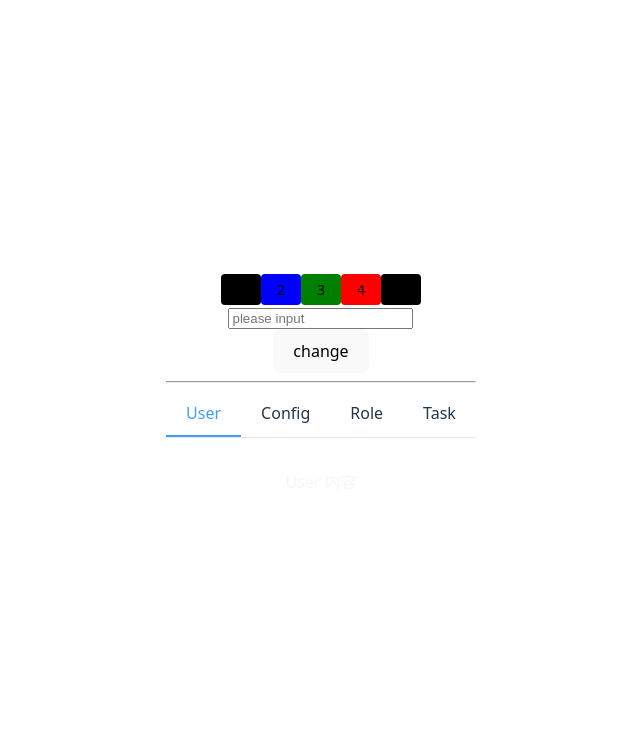
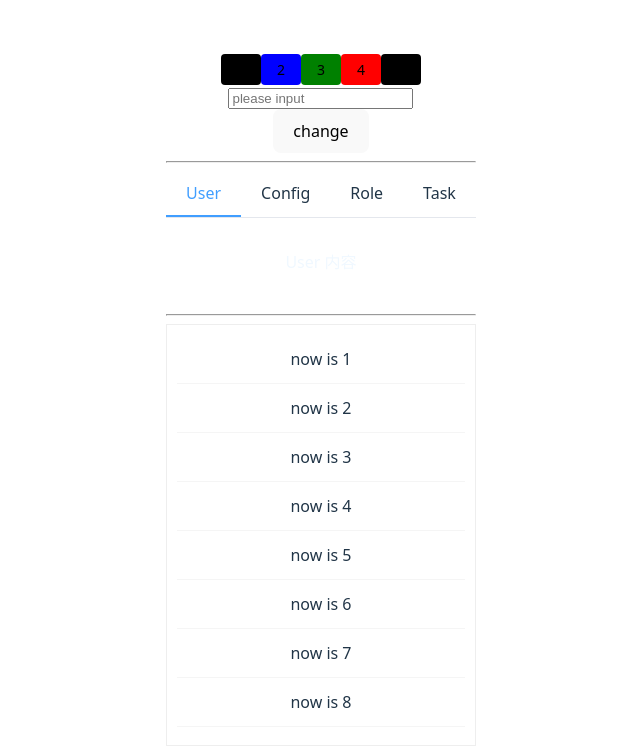
Before and after one commit to Homfay-0903/Vue-exercise, a Vue app in the folder Core/Ts-Component/: page / in a window 1280 px wide. Shown: the top 746 px of the page, without its empty margins (319-959 px from the left). Built offline with nearby package versions, Linux system fonts and the light colour scheme.

Commit message:
Component-list

```diff
--- a/Core/Ts-Component/src/App.vue
+++ b/Core/Ts-Component/src/App.vue
@@ -23,6 +23,8 @@
     <TabPane label="Role" name="third">Role 内容</TabPane>
     <TabPane label="Task" name="fourth">Task 内容</TabPane>
   </Tab>
+  <hr>
+  <List ref="listRef" @load-data="getData" />
 </template>
 
 <script setup lang="ts">
@@ -33,6 +35,8 @@ import Input from './components/Input.vue';
 import Modal from './components/Modal.vue';
 import Tab from './components/Tab.vue';
 import TabPane from './components/TabPane.vue';
+import List from './components/List2.vue';
+import type { ListItem } from './components/List.vue';
 
 const value = ref('')
 const modalVisible = ref(false)
@@ -44,6 +48,41 @@ const handleVisible = () => {
 const handleClick = (pane: TabPaneProps) => {
   console.log(pane)
 }
+
+const listRef = ref<any>(null);//?
+//const mockData = (page: number, size: number): ListItem[] => {
+//  return Array.from({ length: size }, (_, i) => ({
+//    id: (page - 1) * size + i + 1,
+//    content: `列表项 ${(page - 1) * size + i + 1}`,
+//  }));
+//};
+
+const mockData = (page: number, size: number): ListItem[] => {
+  return Array.from({ length: size }, (_, i) => ({
+    id: (page - 1) * size + i + 1,
+    content: `now is ${(page - 1) * size + i + 1}`
+  }))
+}
+
+// 模拟请求
+//const getData = async (page: number) => {
+//  // 模拟接口延迟
+//  await new Promise(resolve => setTimeout(resolve, 800));
+//
+//  const data = mockData(page, 10);
+//  // 第5页后没有更多
+//  const isLast = page >= 5;
+//  listRef.value?.setList(data, isLast);
+//};
+
+const getData = async (page: number) => {
+  await new Promise(reslove => setTimeout(reslove, 800))
+
+  const data = mockData(page, 10)
+  const isLast = page >= 5
+
+  listRef.value.setList(data, isLast)
+}
 </script>
 
 <style scoped></style>
--- /dev/null
+++ b/Core/Ts-Component/src/components/List.vue
@@ -0,0 +1,100 @@
+<template>
+    <div class="list-container" ref="listRef" @scroll="handleScroll">
+        <!-- 列表 -->
+        <div v-for="item in list" :key="item.id" class="list-item">
+            {{ item.content }}
+        </div>
+
+        <!-- 加载状态 -->
+        <div v-if="loading" class="loading">加载中...</div>
+        <div v-else-if="noMore" class="no-more">没有更多了</div>
+    </div>
+</template>
+
+<script setup lang="ts">
+import { ref, onMounted } from 'vue';
+
+// 列表项类型
+export interface ListItem {
+    id: number;
+    content: string;
+}
+
+interface Props {
+    pageSize?: number;
+}
+
+const props = withDefaults(defineProps<Props>(), {
+    pageSize: 10,
+});
+
+const emit = defineEmits<{
+    'load-data': [page: number];
+}>();
+
+// DOM 引用
+const listRef = ref<HTMLDivElement | null>(null);
+
+// 状态
+const list = ref<ListItem[]>([]);
+const page = ref(1);
+const loading = ref(false);
+const noMore = ref(false);
+
+// 模拟接口请求
+const loadData = async () => {
+    if (loading.value || noMore.value) return;
+
+    loading.value = true;
+    // 通知父组件加载数据
+    emit('load-data', page.value);
+};
+
+// 接收父组件传入的列表数据
+const setList = (data: ListItem[], isLastPage: boolean) => {
+    list.value = [...list.value, ...data];
+    loading.value = false;
+    noMore.value = isLastPage;
+    page.value++;
+};
+
+// 防抖滚动判断
+const handleScroll = () => {
+    const el = listRef.value;
+    if (!el) return;
+
+    // 触底判断
+    if (el.scrollTop + el.clientHeight >= el.scrollHeight - 20) {
+        loadData();
+    }
+};
+
+// 暴露方法给父组件
+defineExpose({ setList });
+
+// 首次加载
+onMounted(() => {
+    loadData();
+});
+</script>
+
+<style scoped>
+.list-container {
+    height: 400px;
+    overflow-y: auto;
+    border: 1px solid #eee;
+    padding: 10px;
+}
+
+.list-item {
+    padding: 12px;
+    border-bottom: 1px solid #f5f5f5;
+}
+
+.loading,
+.no-more {
+    text-align: center;
+    padding: 10px;
+    color: #666;
+}
+</style>
--- /dev/null
+++ b/Core/Ts-Component/src/components/List2.vue
@@ -0,0 +1,96 @@
+<template>
+    <div class="list-container" ref="listRef" @scroll="handleScroll">
+        <div class="list-item" v-for="item in list" :key="item.id">
+            {{ item.content }}
+        </div>
+        <div v-if="loading" class="loading">
+            loading...
+        </div>
+        <div v-else-if="noMore" class="no-more">
+            no more here
+        </div>
+    </div>
+</template>
+
+<script setup lang="ts">
+import { onMounted, ref } from 'vue';
+
+interface ListItem {
+    id: number
+    content: string
+}
+
+interface Props {
+    pageSize?: number
+}
+
+interface Emits {
+    'load-data': [page: number]
+}
+
+const props = withDefaults(defineProps<Props>(), {
+    pageSize: 10
+})
+const emits = defineEmits<Emits>()
+
+const listRef = ref<HTMLDivElement | null>(null)
+
+const list = ref<ListItem[]>([])
+const loading = ref(false)
+const noMore = ref(false)
+const page = ref(1)
+
+const loadData = async () => {
+    if (loading.value || noMore.value) {
+        return
+    }
+
+    loading.value = true
+    emits('load-data', page.value)
+}
+
+const setList = (data: ListItem[], isLastPage: boolean) => {
+    list.value = [...list.value, ...data]
+    loading.value = false
+    noMore.value = isLastPage
+    page.value++
+}
+
+const handleScroll = () => {
+    const el = listRef.value
+    if (!el) {
+        return
+    }
+
+    if (el.scrollTop + el.clientHeight >= el.scrollHeight - 20) {
+        loadData()
+    }
+}
+
+defineExpose({ setList })
+
+onMounted(() => {
+    loadData()
+})
+</script>
+
+<style scoped>
+.list-container {
+    height: 400px;
+    overflow-y: auto;
+    border: 1px solid #eee;
+    padding: 10px;
+}
+
+.list-item {
+    padding: 12px;
+    border-bottom: 1px solid #f5f5f5;
+}
+
+.loading,
+.no-more {
+    text-align: center;
+    padding: 10px;
+    color: #666;
+}
+</style>
```
